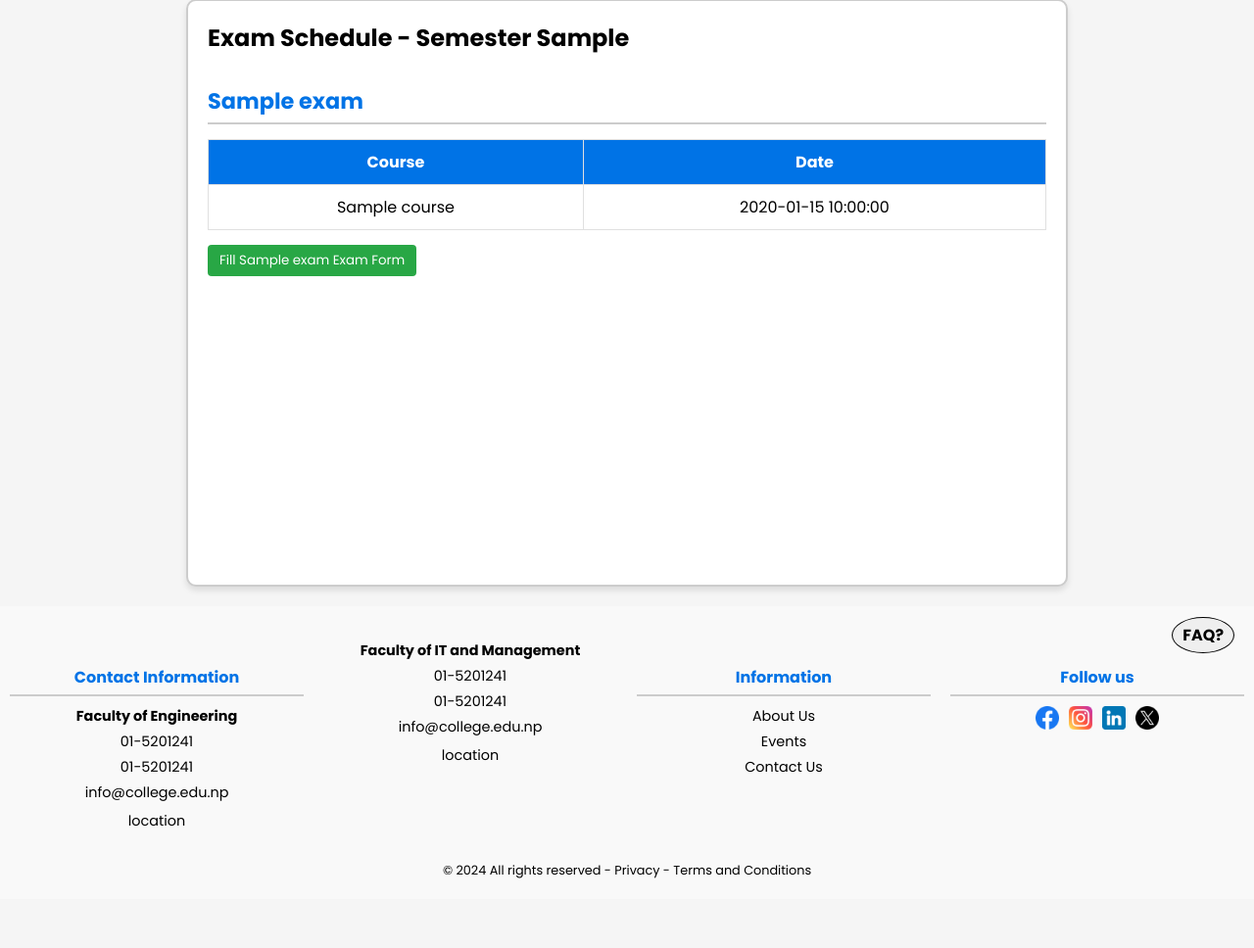
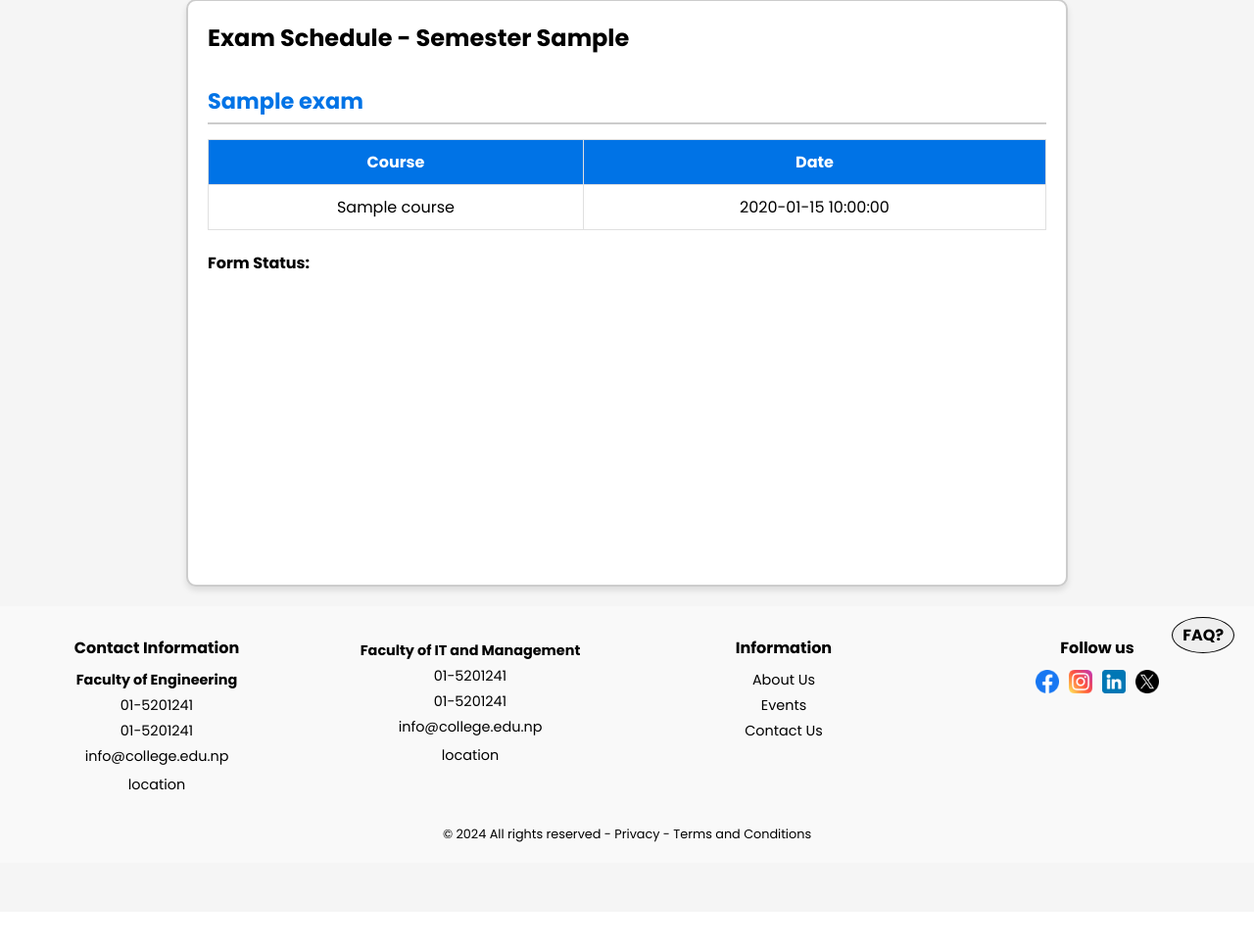
Before and after one commit to RabinPyakurel/Student-Academic-portal, a PHP site: page /exams/exam.php in a window 1280 px wide. Shown: the part 113-1081 px from the top of the page at 98% size. After the commit the page ends 973 px from the top, so only its background shows below. Run offline with PHP 8.4, Linux system fonts and the light colour scheme; the visitor is signed in with stand-in values (Sample User, id 1); tables that the repository leaves empty or names only in its code hold one stand-in row (values such as "Sample post"); grey boxes marked "Sample" are stand-in pictures.

Commit message:
fully functional exam form

```diff
--- a/exams/exam.php
+++ b/exams/exam.php
@@ -93,7 +93,7 @@ if ($_SERVER['REQUEST_METHOD'] === 'POST' && isset($_POST['exam_name'])) {
             min-height: 75vh;
         }
 
-        h3 {
+        .h3 {
             margin-top: 30px;
             color: #0073e6;
             font-size: 1.4em;
@@ -154,6 +154,40 @@ if ($_SERVER['REQUEST_METHOD'] === 'POST' && isset($_POST['exam_name'])) {
             color: #721c24;
             border: 1px solid #f5c6cb;
         }
+        .status {
+        display: inline-block;
+        padding: 6px 12px;
+        border-radius: 4px;
+        font-weight: bold;
+        text-align: center;
+        color: white;
+    }
+
+    .status.pending {
+        background-color: yellow;
+        color: black;
+    }
+
+    .status.approved {
+        background-color: green;
+    }
+
+    .status.rejected {
+        background-color: red;
+    }
+
+    .form-button {
+        background-color: #007bff;
+        color: white;
+        padding: 6px 12px;
+        border-radius: 4px;
+        border: none;
+        cursor: pointer;
+    }
+
+    .form-button:hover {
+        background-color: #0056b3;
+    }
     </style>
 </head>
 
@@ -172,7 +206,7 @@ if ($_SERVER['REQUEST_METHOD'] === 'POST' && isset($_POST['exam_name'])) {
     <p class="message error">No exams available for this semester and program.</p>
 <?php else: ?>
     <?php foreach ($groupedExams as $examName => $examList): ?>
-        <h3><?= htmlspecialchars($examName) ?></h3>
+        <h3 class="h3"><?= htmlspecialchars($examName) ?></h3>
         <table>
             <thead>
                 <tr>
@@ -190,9 +224,28 @@ if ($_SERVER['REQUEST_METHOD'] === 'POST' && isset($_POST['exam_name'])) {
             </tbody>
         </table>
         <form method="POST">
-            <input type="hidden" name="exam_name" value="<?= htmlspecialchars($examName) ?>">
-            <button type="submit" class="form-button">Fill <?= htmlspecialchars($examName) ?> Exam Form</button>
-        </form>
+    <input type="hidden" name="exam_name" value="<?= htmlspecialchars($examName) ?>">
+
+    <?php
+    // Check if the student has already filled the form and retrieve its status
+    $stmt = $pdo->prepare("
+        SELECT ef.status
+        FROM examform ef
+        JOIN exam e ON ef.exam_id = e.exam_id
+        WHERE ef.std_id = ? AND e.exam_name = ?
+        LIMIT 1
+    ");
+    $stmt->execute([$student_id, $examName]);
+    $status = $stmt->fetchColumn();
+
+    // Display based on the retrieved status
+    if ($status): ?>
+        <b>Form Status:</b> <span class="status <?= strtolower($status) ?>"><?= htmlspecialchars($status) ?></span>
+    <?php else: ?>
+        <button type="submit" class="form-button">Fill <?= htmlspecialchars($examName) ?> Exam Form</button>
+    <?php endif; ?>
+</form>
+
     <?php endforeach; ?>
 <?php endif; ?>
     </main>
```
